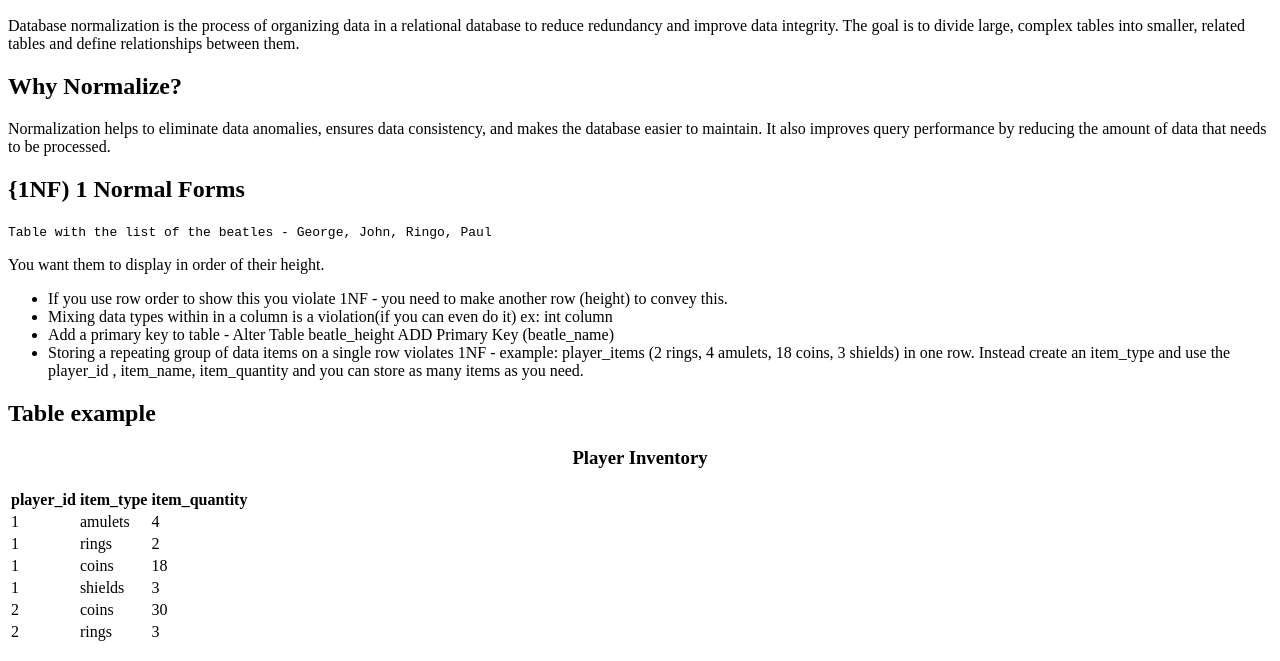
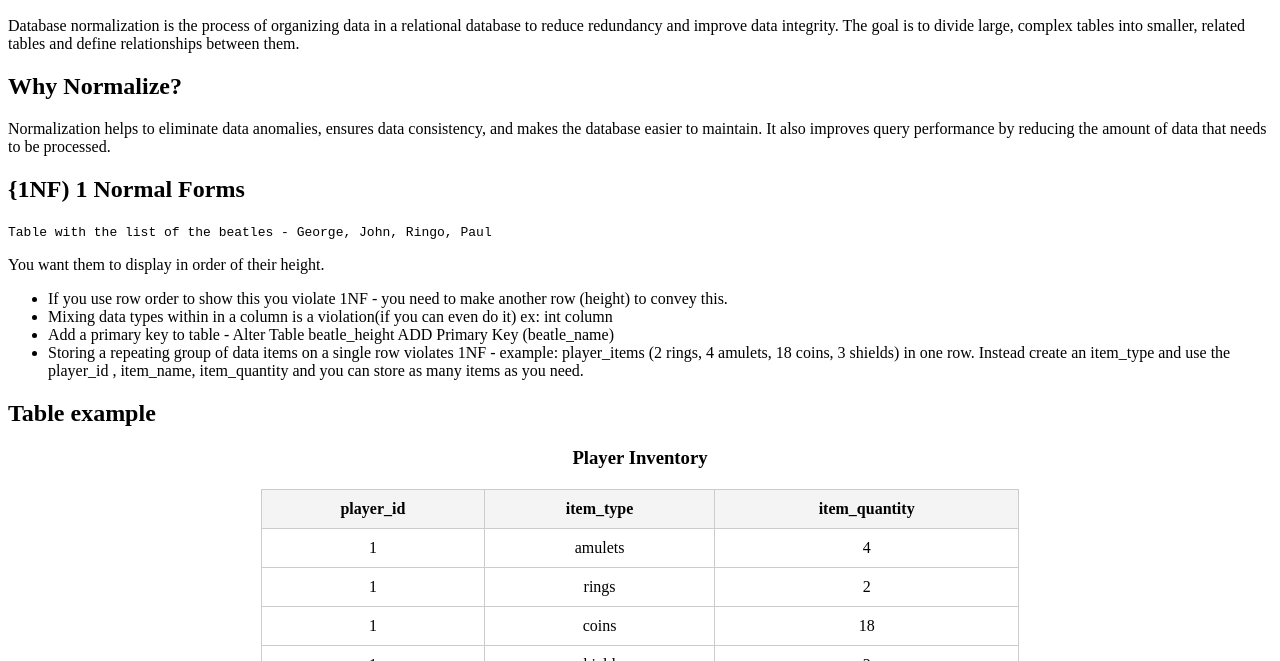
Before and after one commit to 7daytheory/db-normalization, a plain HTML site: page index.html in a window 1280 px wide. Shown: the part 110-771 px from the top of the page. Drawn offline with Linux system fonts and the light colour scheme.

Commit message:
Add table styles

```diff
--- a/index.html
+++ b/index.html
@@ -4,6 +4,21 @@
     <meta charset="UTF-8">
     <meta name="viewport" content="width=device-width, initial-scale=1.0">
     <title>DB Normalization</title>
+    <style>
+    table {
+      width: 60%;
+      border-collapse: collapse;
+      margin: 20px auto;
+    }
+    th, td {
+      padding: 10px;
+      border: 1px solid #ccc;
+      text-align: center;
+    }
+    th {
+      background-color: #f4f4f4;
+    }
+    </style>
 </head>
 <body>
 
```
